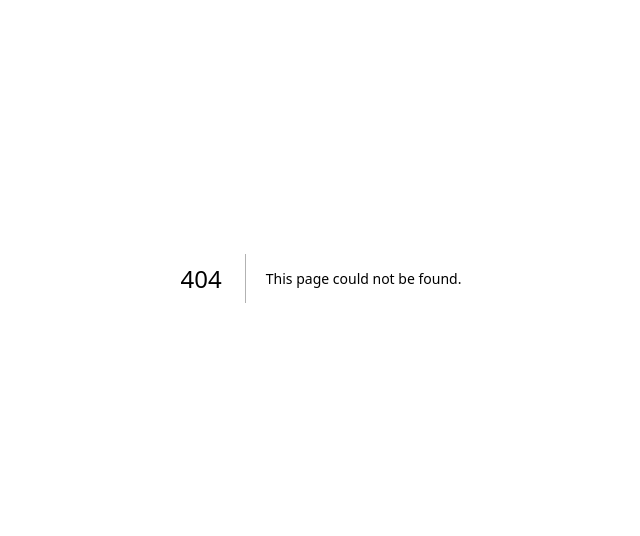
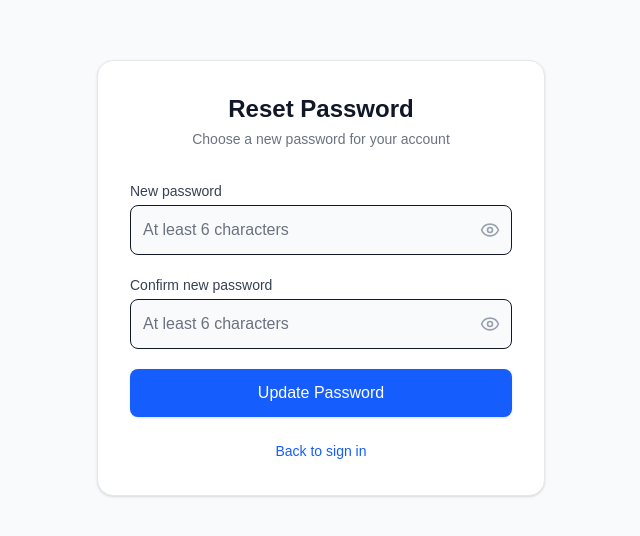
Before and after one commit to Satish-Medar/Shriram, a Next.js app: page /reset-password in a window 1280 px wide. Before the commit this address had no page. Shown: the part 122-658 px from the top of the page, without its empty margins (319-959 px from the left). Built offline with nearby package versions, Linux system fonts and the light colour scheme; no server answers.

Commit message:
Add forgot password flow

```diff
--- a/app/login/page.tsx
+++ b/app/login/page.tsx
@@ -11,6 +11,7 @@ export default function Login() {
   const [password, setPassword] = useState("");
   const [showPassword, setShowPassword] = useState(false);
   const [isLogin, setIsLogin] = useState(true);
+  const [isForgotPassword, setIsForgotPassword] = useState(false);
   const [loading, setLoading] = useState(false);
   const [captchaToken, setCaptchaToken] = useState<string | null>(null);
   const [message, setMessage] = useState({ text: "", isError: false });
@@ -72,13 +73,58 @@ export default function Login() {
     }
   };
 
+  const handleForgotPassword = async (e: React.FormEvent) => {
+    e.preventDefault();
+
+    if (!isSupabaseConfigured || !supabase) {
+      setMessage({
+        text: "Supabase is not configured yet. Add your environment variables to enable password reset.",
+        isError: true,
+      });
+      return;
+    }
+
+    if (!captchaSiteKey || !captchaToken) {
+      setMessage({
+        text: "Please complete the CAPTCHA before continuing.",
+        isError: true,
+      });
+      return;
+    }
+
+    setLoading(true);
+    setMessage({ text: "", isError: false });
+
+    try {
+      const siteUrl =
+        process.env.NEXT_PUBLIC_SITE_URL || window.location.origin;
+      const { error } = await supabase.auth.resetPasswordForEmail(email, {
+        redirectTo: `${siteUrl}/reset-password`,
+        captchaToken,
+      });
+      if (error) throw error;
+      setMessage({
+        text: "If an account exists for this email, a password reset link has been sent.",
+        isError: false,
+      });
+    } catch (error: any) {
+      setMessage({ text: error.message || "An error occurred", isError: true });
+    } finally {
+      captcha.current?.resetCaptcha();
+      setCaptchaToken(null);
+      setLoading(false);
+    }
+  };
+
   return (
     <div className="min-h-screen bg-gray-50 flex items-center justify-center p-4">
       <div className="max-w-md w-full bg-white rounded-2xl shadow-sm border border-gray-200 p-8">
         <div className="text-center mb-8">
           <h1 className="text-2xl font-bold text-gray-900">Branch Portal</h1>
           <p className="text-gray-500 text-sm mt-1">
-            Sign in to manage your daily reports
+            {isForgotPassword
+              ? "Enter your email to reset your password"
+              : "Sign in to manage your daily reports"}
           </p>
         </div>
 
@@ -96,7 +142,10 @@ export default function Login() {
           </div>
         )}
 
-        <form onSubmit={handleAuth} className="space-y-5">
+        <form
+          onSubmit={isForgotPassword ? handleForgotPassword : handleAuth}
+          className="space-y-5"
+        >
           <div>
             <label className="block text-sm font-medium text-gray-700 mb-1">
               Email
@@ -111,6 +160,7 @@ export default function Login() {
               placeholder="you@branch.com"
             />
           </div>
+          {!isForgotPassword && (
             <div>
               <label className="block text-sm font-medium text-gray-700 mb-1">
                 Password
@@ -134,6 +184,7 @@ export default function Login() {
                 </button>
               </div>
             </div>
+          )}
 
           {captchaSiteKey && (
             <HCaptcha
@@ -163,19 +214,41 @@ export default function Login() {
             }
             className="w-full bg-blue-600 text-white py-3 rounded-lg font-medium shadow-sm hover:bg-blue-700 transition-colors disabled:opacity-50"
           >
-            {loading ? "Processing..." : isLogin ? "Sign In" : "Create Account"}
+            {loading
+              ? "Processing..."
+              : isForgotPassword
+                ? "Send Reset Link"
+                : isLogin
+                  ? "Sign In"
+                  : "Create Account"}
           </button>
         </form>
 
-        <div className="mt-6 text-center">
+        <div className="mt-6 space-y-3 text-center">
+          {!isForgotPassword && isLogin && (
             <button
+              type="button"
               onClick={() => {
+                setIsForgotPassword(true);
+                setMessage({ text: "", isError: false });
+              }}
+              className="block w-full text-sm text-blue-600 hover:underline"
+            >
+              Forgot password?
+            </button>
+          )}
+          <button
+            type="button"
+            onClick={() => {
+              setIsForgotPassword(false);
               setIsLogin(!isLogin);
               setMessage({ text: "", isError: false });
             }}
             className="text-sm text-blue-600 hover:underline"
           >
-            {isLogin
+            {isForgotPassword
+              ? "Back to sign in"
+              : isLogin
                 ? "Need an account? Sign up"
                 : "Already have an account? Sign in"}
           </button>
--- /dev/null
+++ b/app/reset-password/page.tsx
@@ -0,0 +1,152 @@
+"use client";
+
+import { useState } from "react";
+import { Eye, EyeOff } from "lucide-react";
+import { isSupabaseConfigured, supabase } from "@/lib/supabase";
+import { useRouter } from "next/navigation";
+
+export default function ResetPassword() {
+  const [password, setPassword] = useState("");
+  const [confirmPassword, setConfirmPassword] = useState("");
+  const [showPassword, setShowPassword] = useState(false);
+  const [showConfirmPassword, setShowConfirmPassword] = useState(false);
+  const [loading, setLoading] = useState(false);
+  const [message, setMessage] = useState({ text: "", isError: false });
+  const router = useRouter();
+
+  const handleReset = async (event: React.FormEvent) => {
+    event.preventDefault();
+
+    if (!isSupabaseConfigured || !supabase) {
+      setMessage({
+        text: "Supabase is not configured yet.",
+        isError: true,
+      });
+      return;
+    }
+
+    if (password.length < 6) {
+      setMessage({
+        text: "Password must be at least 6 characters.",
+        isError: true,
+      });
+      return;
+    }
+
+    if (password !== confirmPassword) {
+      setMessage({ text: "Passwords do not match.", isError: true });
+      return;
+    }
+
+    setLoading(true);
+    setMessage({ text: "", isError: false });
+
+    const { error } = await supabase.auth.updateUser({ password });
+    if (error) {
+      setMessage({ text: error.message, isError: true });
+      setLoading(false);
+      return;
+    }
+
+    setMessage({
+      text: "Password updated successfully. Redirecting to sign in...",
+      isError: false,
+    });
+    setTimeout(() => router.push("/login"), 1200);
+  };
+
+  return (
+    <main className="min-h-screen bg-gray-50 flex items-center justify-center p-4">
+      <section className="max-w-md w-full bg-white rounded-2xl shadow-sm border border-gray-200 p-8">
+        <div className="text-center mb-8">
+          <h1 className="text-2xl font-bold text-gray-900">Reset Password</h1>
+          <p className="text-gray-500 text-sm mt-1">
+            Choose a new password for your account
+          </p>
+        </div>
+
+        <form onSubmit={handleReset} className="space-y-5">
+          <PasswordField
+            label="New password"
+            value={password}
+            showPassword={showPassword}
+            onChange={setPassword}
+            onToggle={() => setShowPassword(!showPassword)}
+          />
+          <PasswordField
+            label="Confirm new password"
+            value={confirmPassword}
+            showPassword={showConfirmPassword}
+            onChange={setConfirmPassword}
+            onToggle={() => setShowConfirmPassword(!showConfirmPassword)}
+          />
+
+          {message.text && (
+            <div
+              className={`p-3 rounded-lg text-sm ${message.isError ? "bg-red-50 text-red-600" : "bg-green-50 text-green-600"}`}
+            >
+              {message.text}
+            </div>
+          )}
+
+          <button
+            type="submit"
+            disabled={loading || !isSupabaseConfigured}
+            className="w-full bg-blue-600 text-white py-3 rounded-lg font-medium shadow-sm hover:bg-blue-700 transition-colors disabled:opacity-50"
+          >
+            {loading ? "Updating..." : "Update Password"}
+          </button>
+        </form>
+
+        <button
+          type="button"
+          onClick={() => router.push("/login")}
+          className="mt-6 w-full text-sm text-blue-600 hover:underline"
+        >
+          Back to sign in
+        </button>
+      </section>
+    </main>
+  );
+}
+
+function PasswordField({
+  label,
+  value,
+  showPassword,
+  onChange,
+  onToggle,
+}: {
+  label: string;
+  value: string;
+  showPassword: boolean;
+  onChange: (value: string) => void;
+  onToggle: () => void;
+}) {
+  return (
+    <div>
+      <label className="block text-sm font-medium text-gray-700 mb-1">
+        {label}
+      </label>
+      <div className="relative">
+        <input
+          type={showPassword ? "text" : "password"}
+          required
+          minLength={6}
+          className="w-full p-3 pr-12 border rounded-lg bg-gray-50 text-gray-900 placeholder:text-gray-400 focus:ring-2 focus:ring-blue-500 outline-none"
+          value={value}
+          onChange={(event) => onChange(event.target.value)}
+          placeholder="At least 6 characters"
+        />
+        <button
+          type="button"
+          onClick={onToggle}
+          aria-label={showPassword ? "Hide password" : "Show password"}
+          className="absolute inset-y-0 right-0 pr-3 flex items-center text-gray-400 hover:text-gray-600 transition-colors"
+        >
+          {showPassword ? <EyeOff size={20} /> : <Eye size={20} />}
+        </button>
+      </div>
+    </div>
+  );
+}
```
Lines whose indentation alone changed are shown as unchanged.
